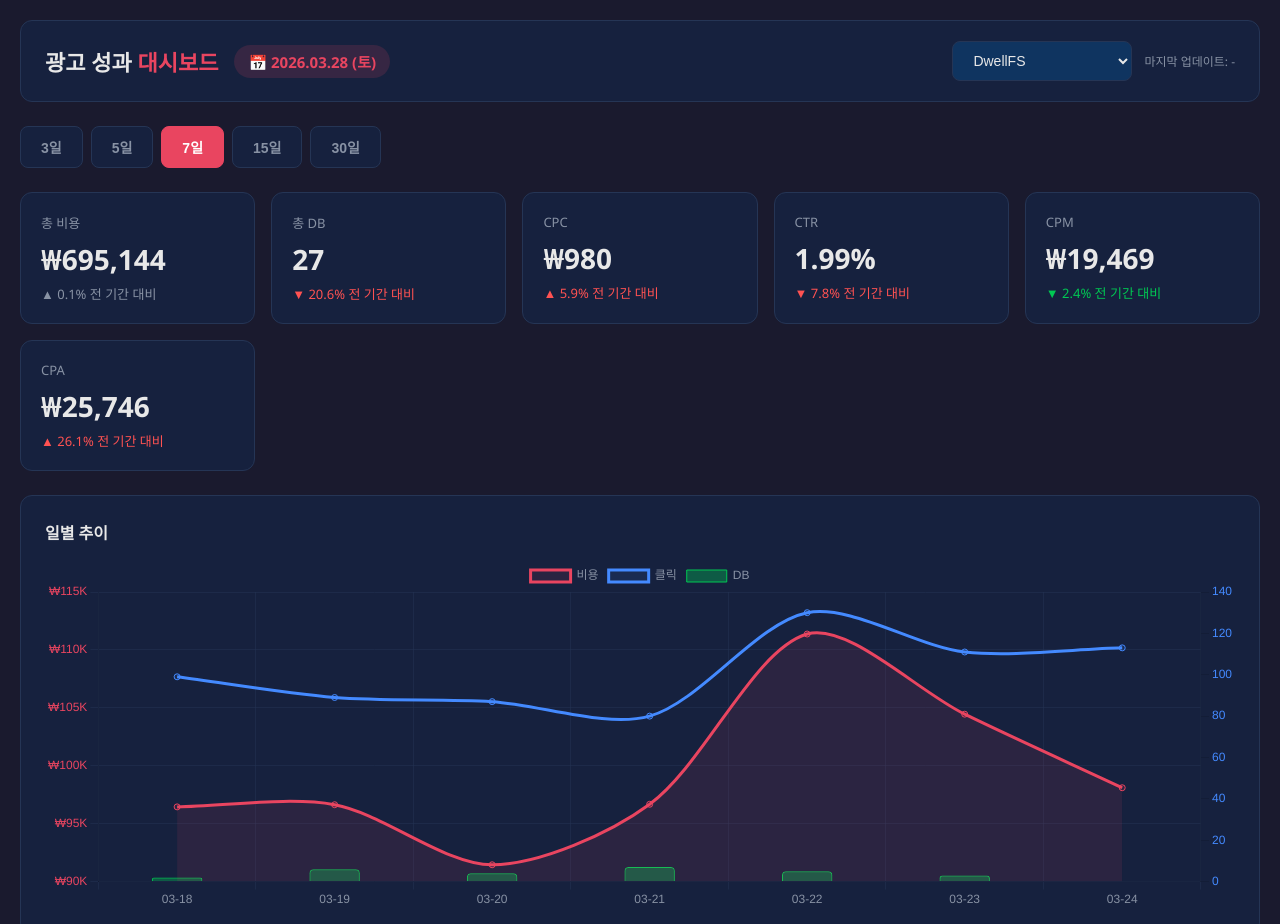
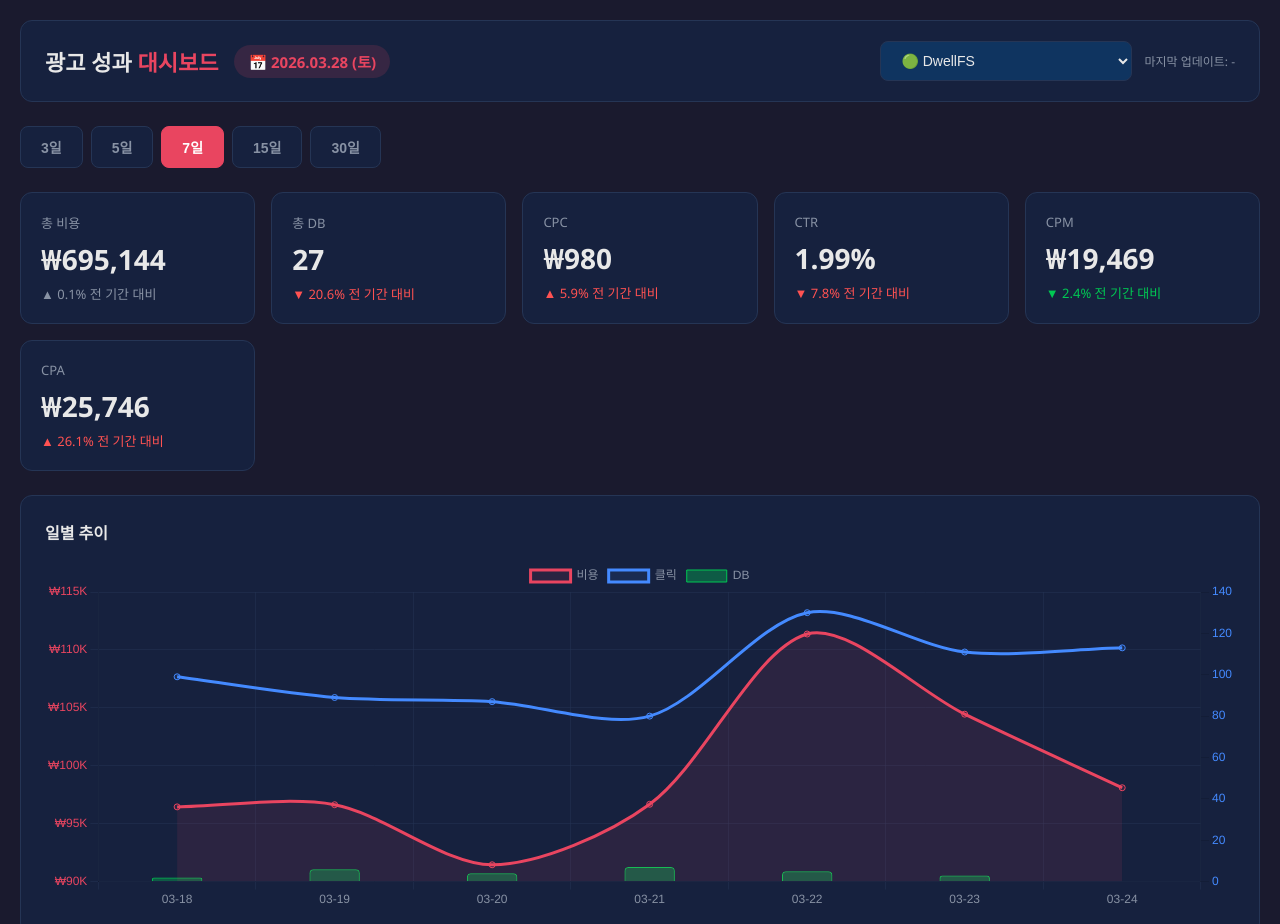
Before and after one commit to bally95929592/crowedslave, a website: page index.html in a window 1280 px wide. Shown: the top 924 px of the page. Drawn offline with nearby package versions, Linux system fonts and the light colour scheme.

Commit message:
Add Meta API connection status to brand dropdown
드롭다운에 메타 연동/미연동 브랜드 구분 표시
🟢 메타 API 연동 | ⬜ 스프레드시트만 | 📊 메타만(신규)

Co-Authored-By: Claude Opus 4.6 <noreply@anthropic.com>

```diff
--- a/index.html
+++ b/index.html
@@ -196,15 +196,73 @@ let chartInstance = null;
 // ============================================================
 // 초기화
 // ============================================================
+// 메타 API 연동된 브랜드 목록
+const META_BRANDS = ["느루집", "고봉당X크로우드", "그릭베리250324(前마라섬_250311/前전지적밥상시점,前와드와 교환)", "퐁치 임시", "박만배아리랑보쌈_250522(前이자와 임시)", "두보250331(前미스타교자)", "쌍팔반점 임시 (前 전밥시3)", "가장맛있는치킨 (前 한강로/제육집)", "크로우드FC & DwellFS (前와드커피_트래픽)", "소림마라", "미스타교자2", "도르무르 스튜디오", "뵈르뵈르", "동경규동", "돌브랜즈前제육집막내아들前보드람치킨", "정희x크로우드", "하이콴", "다이클로", "육거리소문난만두", "설문동본갈비X크로우드", "삼동소바(0210)"];
+
+// 메타 연동 여부 매칭 (스프레드시트 브랜드명 → 메타 계정명)
+const META_MATCH = {};
+BRANDS.forEach(b => {
+  const found = META_BRANDS.find(m => m.includes(b) || b.includes(m) || m.replace(/X크로우드|x크로우드|\(.*\)/g,'').trim() === b);
+  if (found) META_MATCH[b] = found;
+});
+// 메타에만 있는 브랜드도 추가
+META_BRANDS.forEach(m => {
+  const alreadyMatched = Object.values(META_MATCH).includes(m);
+  if (!alreadyMatched) {
+    const shortName = m.replace(/X크로우드|x크로우드|\(.*\)|_\d+|임시|前.*/g,'').trim();
+    const found = BRANDS.find(b => m.includes(b) || shortName === b);
+    if (found) META_MATCH[found] = m;
+  }
+});
+
 (function init() {
   const sel = document.getElementById("brandSelect");
+
+  // 메타 연동 브랜드
+  const metaGroup = document.createElement("optgroup");
+  metaGroup.label = "🟢 메타 API 연동";
+  metaGroup.style.fontWeight = "bold";
+
+  // 미연동 브랜드
+  const noMetaGroup = document.createElement("optgroup");
+  noMetaGroup.label = "⬜ 스프레드시트만";
+
+  // 메타에만 있는 브랜드 (스프레드시트에 없음)
+  const metaOnlyGroup = document.createElement("optgroup");
+  metaOnlyGroup.label = "📊 메타 API만 (신규)";
+
+  const matchedMeta = new Set(Object.values(META_MATCH));
+
   BRANDS.forEach(b => {
     const opt = document.createElement("option");
-    opt.value = b; opt.textContent = b;
-    sel.appendChild(opt);
+    opt.value = b;
+    if (META_MATCH[b]) {
+      opt.textContent = "🟢 " + b;
+      metaGroup.appendChild(opt);
+    } else {
+      opt.textContent = "⬜ " + b;
+      noMetaGroup.appendChild(opt);
+    }
   });
+
+  META_BRANDS.forEach(m => {
+    if (!matchedMeta.has(m)) {
+      const opt = document.createElement("option");
+      opt.value = "__meta__" + m;
+      opt.textContent = "📊 " + m;
+      metaOnlyGroup.appendChild(opt);
+    }
+  });
+
+  if (metaGroup.children.length > 0) sel.appendChild(metaGroup);
+  if (metaOnlyGroup.children.length > 0) sel.appendChild(metaOnlyGroup);
+  if (noMetaGroup.children.length > 0) sel.appendChild(noMetaGroup);
+
   if (BRANDS.length > 0) {
-    sel.value = BRANDS[0];
+    // 메타 연동 브랜드 중 첫번째를 기본 선택
+    const firstMeta = BRANDS.find(b => META_MATCH[b]);
+    sel.value = firstMeta || BRANDS[0];
+    currentBrand = sel.value;
     render();
   }
 })();
```
